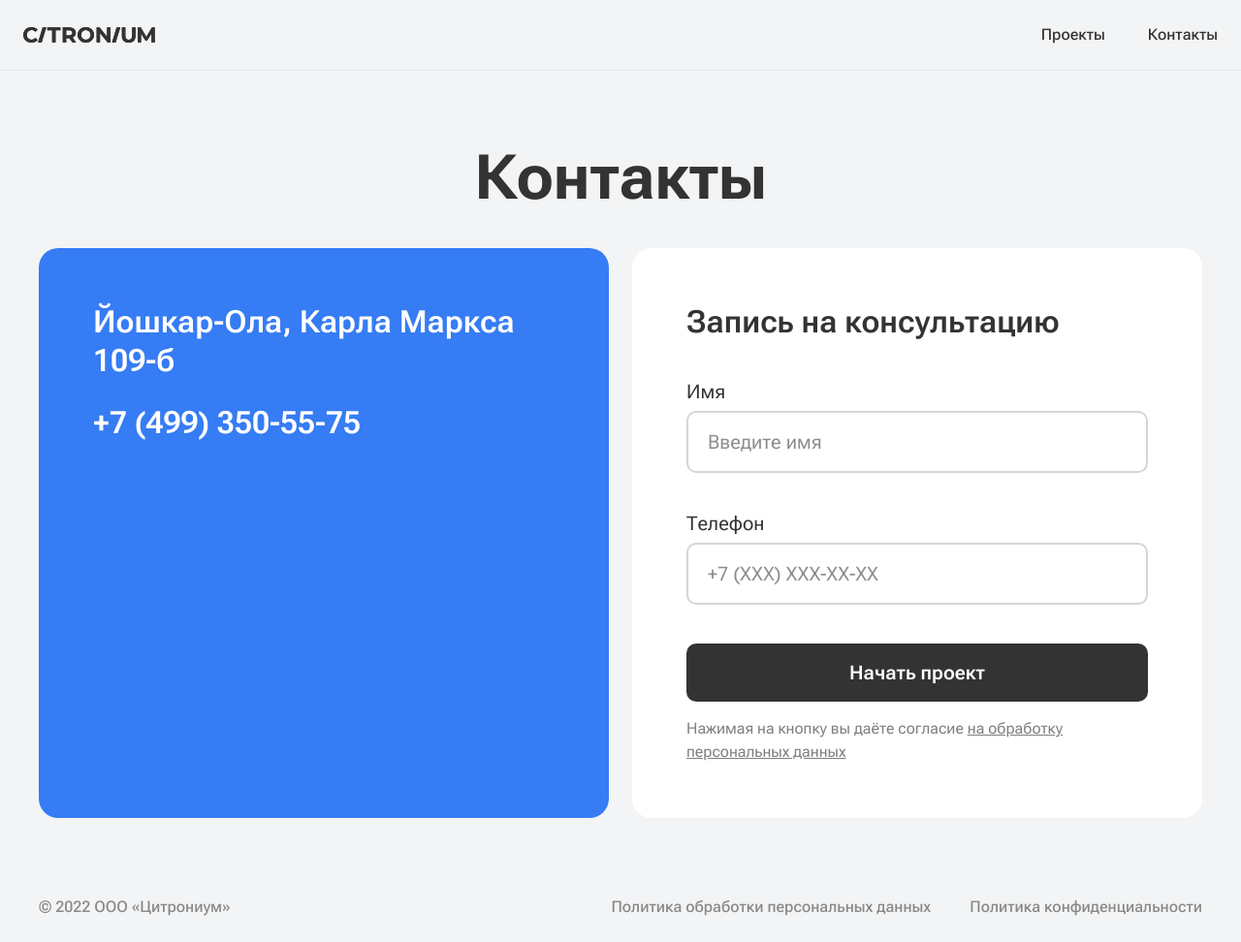
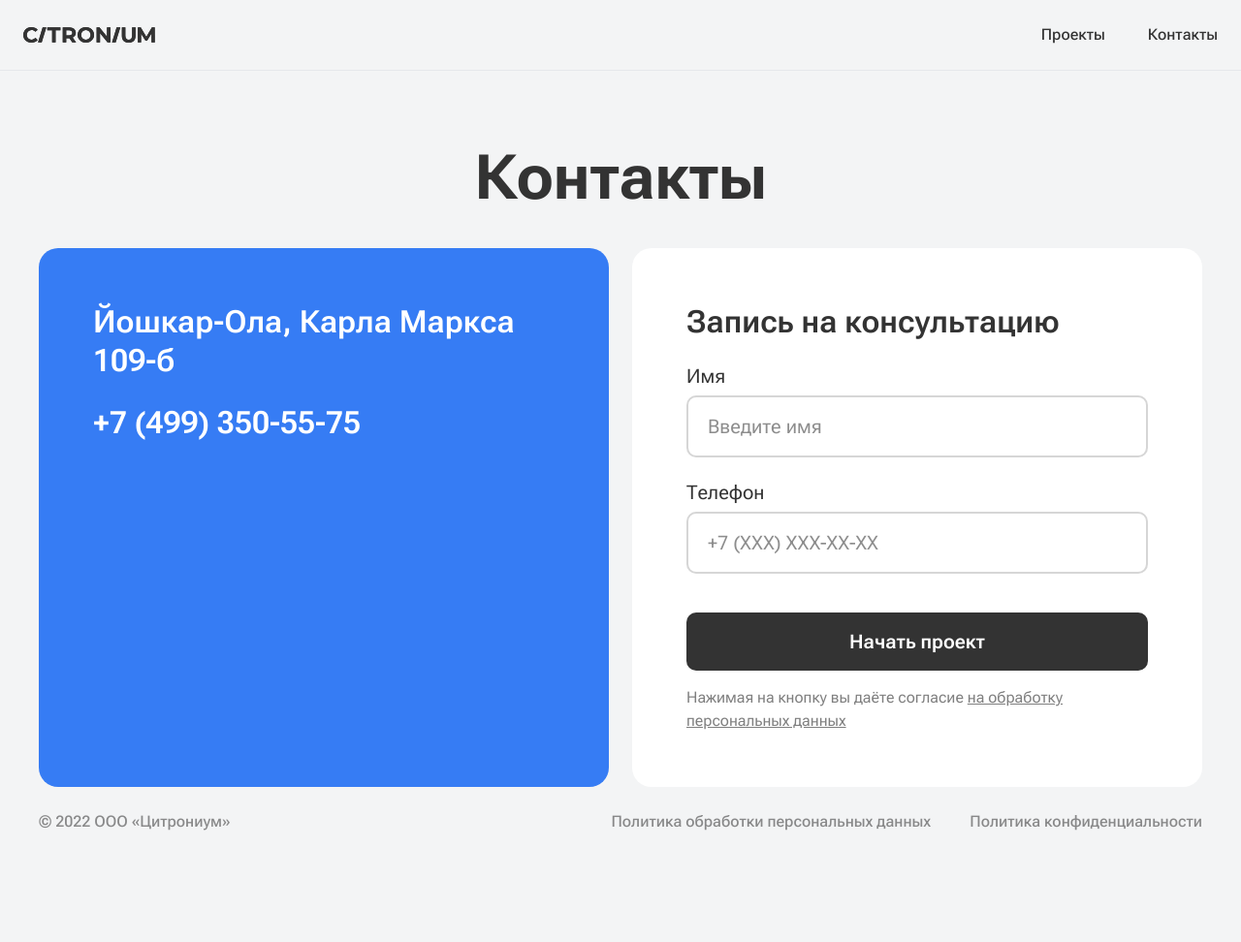
Before and after one commit to Citronium/citronium-landing-en, a Jekyll site: the page built from contacts.html, in a window 1280 px wide and 972 px high. Shown: the whole window at 97% size. Built offline with Jekyll 4.4.1, drawn with Linux system fonts in a browser that asks for light colours.

Commit message:
fix height contacts page

```diff
--- a/_sass/_contacts.scss
+++ b/_sass/_contacts.scss
@@ -1,5 +1,11 @@
 .contacts {
     width: 100%;
+    height: 100vh;
+    min-height: 900px;
+
+    @media (max-width: 960px) {
+        height: unset;
+    }
 
     &-container {
         display: flex;
@@ -7,7 +13,7 @@
         flex-direction: column;
         max-width: 1280px;
         margin: 0 auto;
-        padding: 72px 40px 24px 40px;
+        padding: 72px 40px 20px 40px;
 
         @media (max-width: 640px) {
             padding: 72px 20px 24px 20px;
@@ -104,7 +110,7 @@
 
     &-form {
         &__item {
-            margin-top: 40px;
+            margin-top: 24px;
             display: flex;
             flex-direction: column;
             align-items: flex-start;
@@ -192,11 +198,12 @@
         display: flex;
         flex-direction: row;
         justify-content: space-between;
-        margin-top: 80px;
+        margin-top: 24px;
 
         @media (max-width: 800px) {
             flex-direction: column;
             align-items: center;
+            margin-top: 80px;
         }
 
         @media (max-width: 390px) {
```
